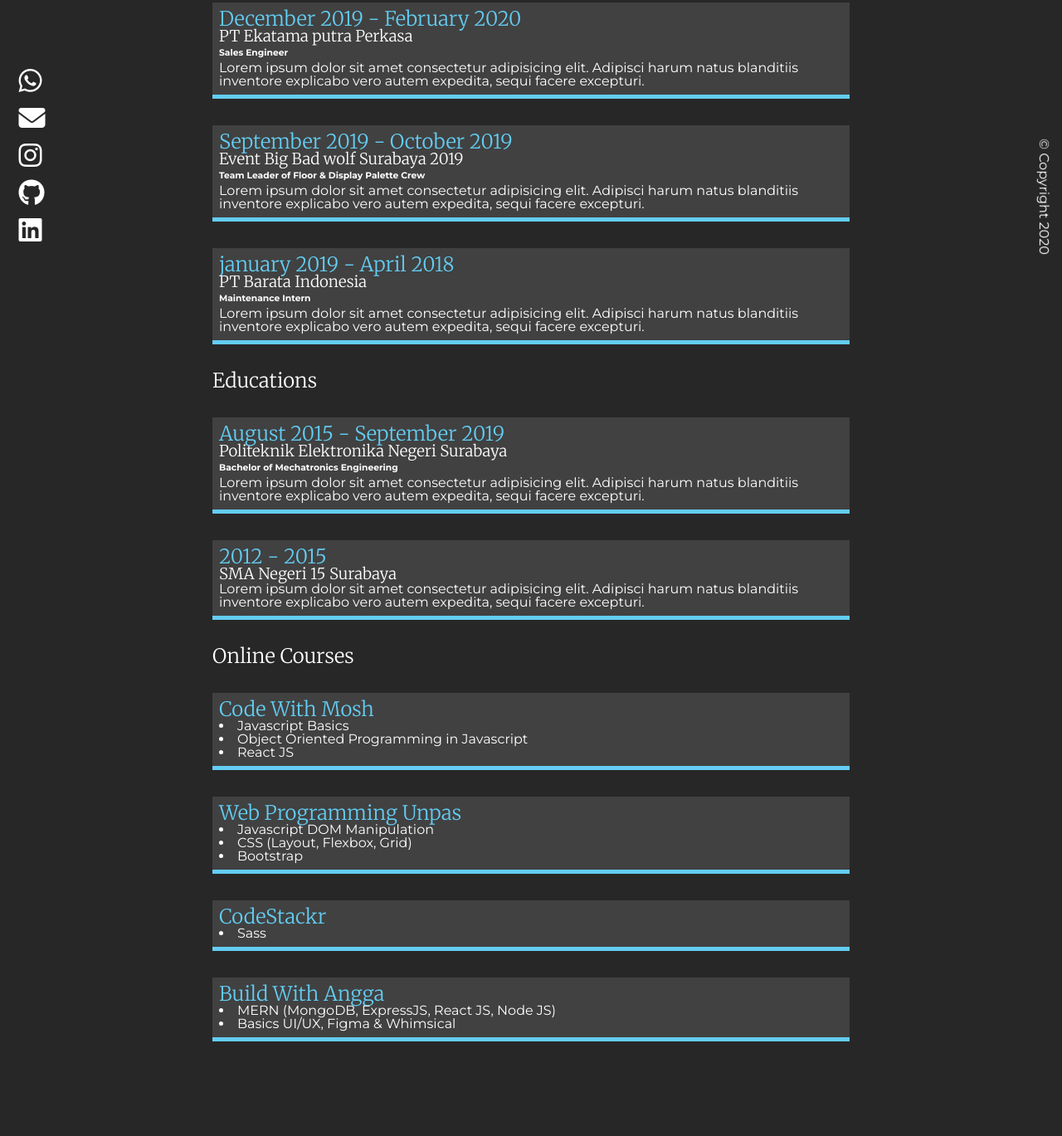
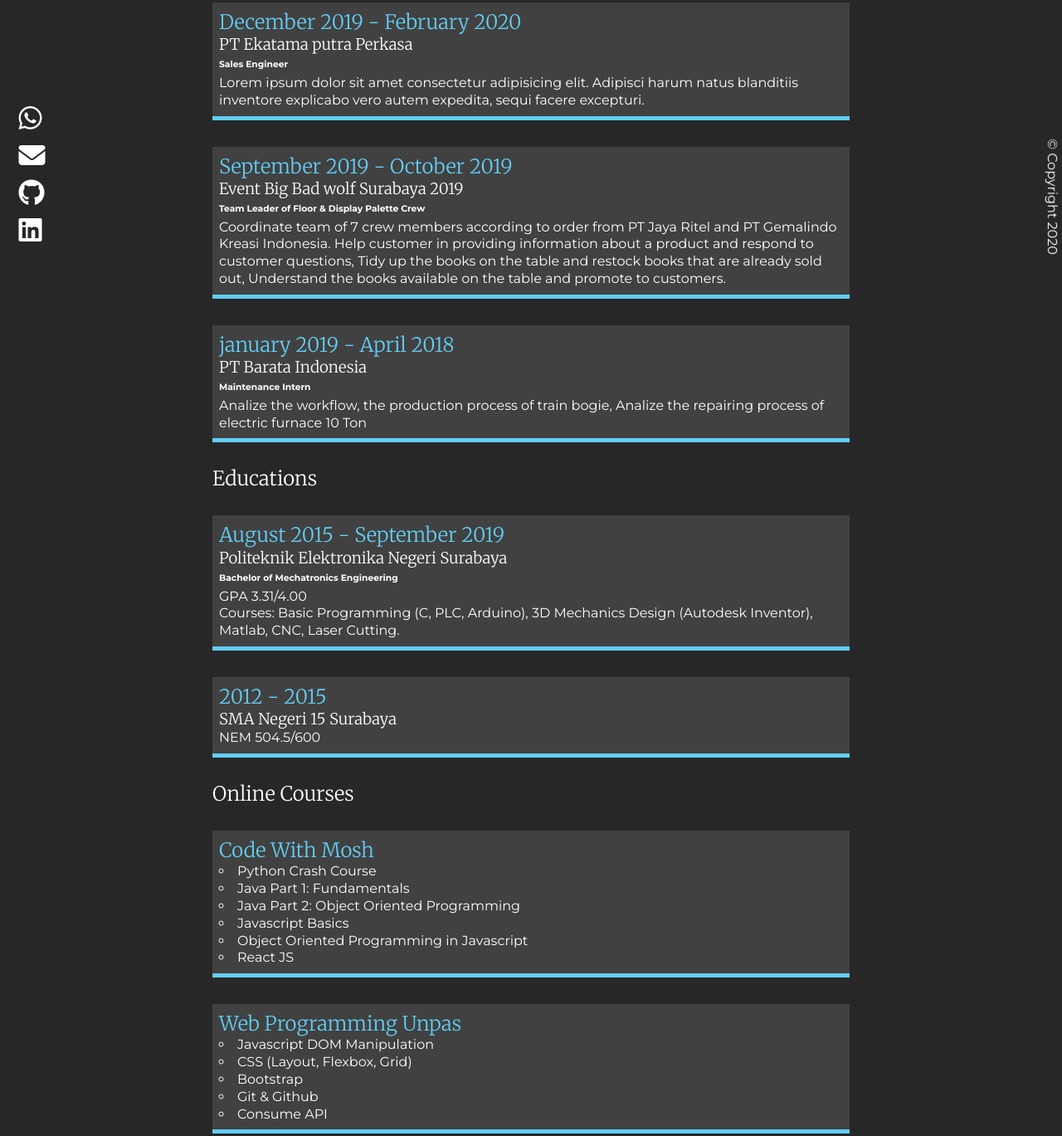
Before and after one commit to firzatullahd/firzatullahd.github.io, a plain HTML site: page about.html in a window 1280 px wide. Shown: the part 485-1854 px from the top of the page at 83% size. Before the commit the page ends 1772 px from the top, so only its background shows below. Drawn offline with Linux system fonts and the light colour scheme.

Commit message:
add more information

```diff
--- a/about.html
+++ b/about.html
@@ -42,7 +42,7 @@
           </div>
         </div>
         <div class="jobs">
-          <h1>Work Experiences</h1>
+          <h1 class="title">Work Experiences</h1>
           <div class="jobs__job">
             <h2 class="text-secondary">December 2019 - February 2020</h2>
             <h3>PT Ekatama putra Perkasa</h3>
@@ -58,9 +58,7 @@
             <h3>Event Big Bad wolf Surabaya 2019</h3>
             <h6>Team Leader of Floor & Display Palette Crew</h6>
             <p>
-              Lorem ipsum dolor sit amet consectetur adipisicing elit. Adipisci
-              harum natus blanditiis inventore explicabo vero autem expedita,
-              sequi facere excepturi.
+              Coordinate team of 7 crew members according to order from PT Jaya Ritel and PT Gemalindo Kreasi Indonesia. Help customer in providing information about a product and respond to customer questions, Tidy up the books on the table and restock books that are already sold out, Understand the books available on the table and promote to customers.
             </p>
           </div>
           <div class="jobs__job">
@@ -68,34 +66,34 @@
             <h3>PT Barata Indonesia</h3>
             <h6>Maintenance Intern</h6>
             <p>
-              Lorem ipsum dolor sit amet consectetur adipisicing elit. Adipisci
-              harum natus blanditiis inventore explicabo vero autem expedita,
-              sequi facere excepturi.
+              Analize the workflow, the production process of train bogie, Analize the repairing process of electric furnace 10 Ton
             </p>
           </div>
           <h1>Educations</h1>
-          <div class="jobs__job">
+          <div class="jobs__edu">
             <h2 class="text-secondary">August 2015 - September 2019</h2>
             <h3>Politeknik Elektronika Negeri Surabaya</h3>
             <h6>Bachelor of Mechatronics Engineering</h6>
+            <p>GPA 3.31/4.00</p>
             <p>
-              Lorem ipsum dolor sit amet consectetur adipisicing elit. Adipisci
-              harum natus blanditiis inventore explicabo vero autem expedita,
-              sequi facere excepturi.
+              Courses: Basic Programming (C, PLC, Arduino), 3D Mechanics Design (Autodesk Inventor), Matlab, CNC, Laser Cutting.
             </p>
           </div>
-          <div class="jobs__job">
+          <div class="jobs__edu">
             <h2 class="text-secondary">2012 - 2015</h2>
             <h3>SMA Negeri 15 Surabaya</h3>
-            <p>
-              Lorem ipsum dolor sit amet consectetur adipisicing elit. Adipisci
-              harum natus blanditiis inventore explicabo vero autem expedita,
-              sequi facere excepturi.
-            </p>
+            <p>NEM 504.5/600</p>
           </div>
           <h1>Online Courses</h1>
-          <div class="jobs__job">
+          <div class="jobs__course">
             <h2 class="text-secondary">Code With Mosh</h2>
+            <li>
+              Python Crash Course
+            </li>
+            <li>
+              Java Part 1:  Fundamentals
+            </li>
+            <li>Java Part 2: Object Oriented Programming</li>
             <li>
               Javascript Basics
             </li>
@@ -106,7 +104,7 @@
               React JS
             </li>
           </div>
-          <div class="jobs__job">
+          <div class="jobs__course">
             <h2 class="text-secondary">Web Programming Unpas</h2>
             <li>
               Javascript DOM Manipulation
@@ -115,12 +113,16 @@
               CSS (Layout, Flexbox, Grid)
             </li>
             <li>Bootstrap</li>
+            <li>
+              Git & Github
+            </li>
+            <li>Consume API</li>
           </div>
-          <div class="jobs__job">
+          <div class="jobs__course">
             <h2 class="text-secondary">CodeStackr</h2>
               <li>Sass</li>
           </div>
-          <div class="jobs__job">
+          <div class="jobs__course">
             <h2 class="text-secondary">Build With Angga</h2>
             <li>
               MERN (MongoDB, ExpressJS, React JS, Node JS)
@@ -142,9 +144,7 @@
           >
             <i class="fas fa-envelope fa-2x"></i>
           </a>
-          <a href="https://www.instagram.com/firzatullahd/">
-            <i class="fab fa-instagram fa-2x"></i>
-          </a>
+
           <a href="https://github.com/firzatullahd">
             <i class="fab fa-github fa-2x"></i>
           </a>
--- a/scss/_about.scss
+++ b/scss/_about.scss
@@ -26,17 +26,25 @@
         }
     }
 
+
     .jobs {
         width: 60vw;
         margin: 2rem auto 0 auto;
         display: grid;
-        grid-template-columns: 1fr;
         gap: 2rem;
+        // grid-template-columns: repeat(auto-fit, minmax(300px, 1fr));
+
+        .title {
+            display: grid;
+            grid-template-columns: 1fr;
+        }
 
         &__job {
+            list-style-type: circle;
             background: lighten($primary-color, 10%);
             padding: 0.5rem;
             border-bottom: 5px solid $secondary-color;
+            line-height: 1.3;
 
             h2,
             h3 {
@@ -46,6 +54,14 @@
             h6 {
                 margin: 0.3rem 0;
             }
+        }
+
+        &__edu {
+            @extend .jobs__job;
+        }
+
+        &__course {
+            @extend .jobs__job;
         }
     }
 
--- a/scss/_contact.scss
+++ b/scss/_contact.scss
@@ -22,12 +22,4 @@
         gap: 1.5rem;
         font-size: 1.5rem;
     }
-
-    .social-icons {
-        position: initial;
-        margin-top: 2rem;
-    }
-
-
-
 }
--- a/scss/main.scss
+++ b/scss/main.scss
@@ -46,6 +46,7 @@ main {
         position: fixed;
         bottom: 1rem;
         left: 1rem;
+        display: flex;
 
         a {
             padding: 0.4rem;
@@ -62,7 +63,7 @@ footer {
     font-size: 1rem;
     position: fixed;
     bottom: 0.4rem;
-    right: 1rem;
+    right: 0.4rem;
     text-align: right;
     padding: 1rem;
     color: set-text-color($primary-color);
```
Also changed, not shown: contact.html (+16 -15 lines), index.html (+1 -3 lines), projects.html (+1 -3 lines), css/main.css, 1 other file.
